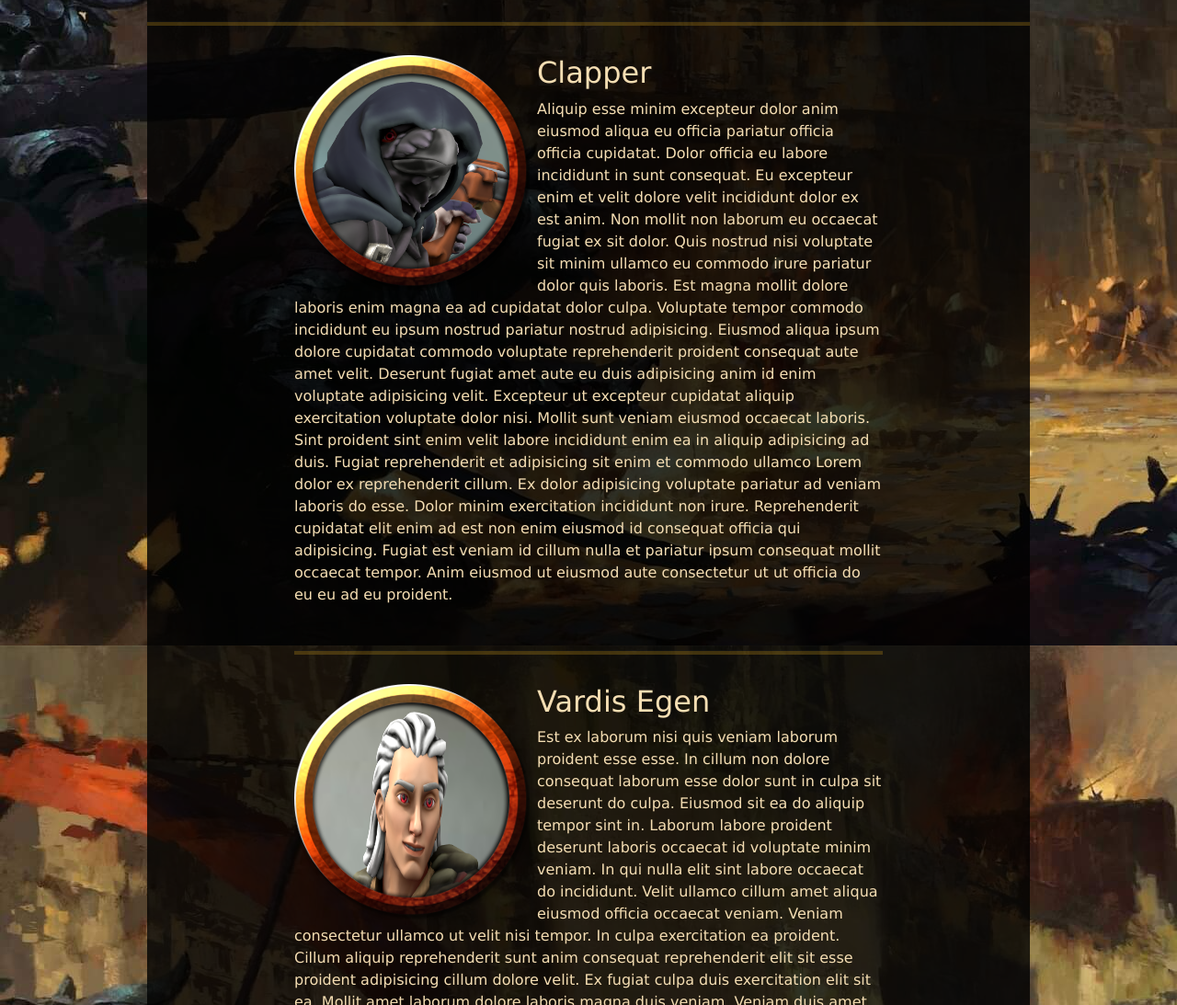
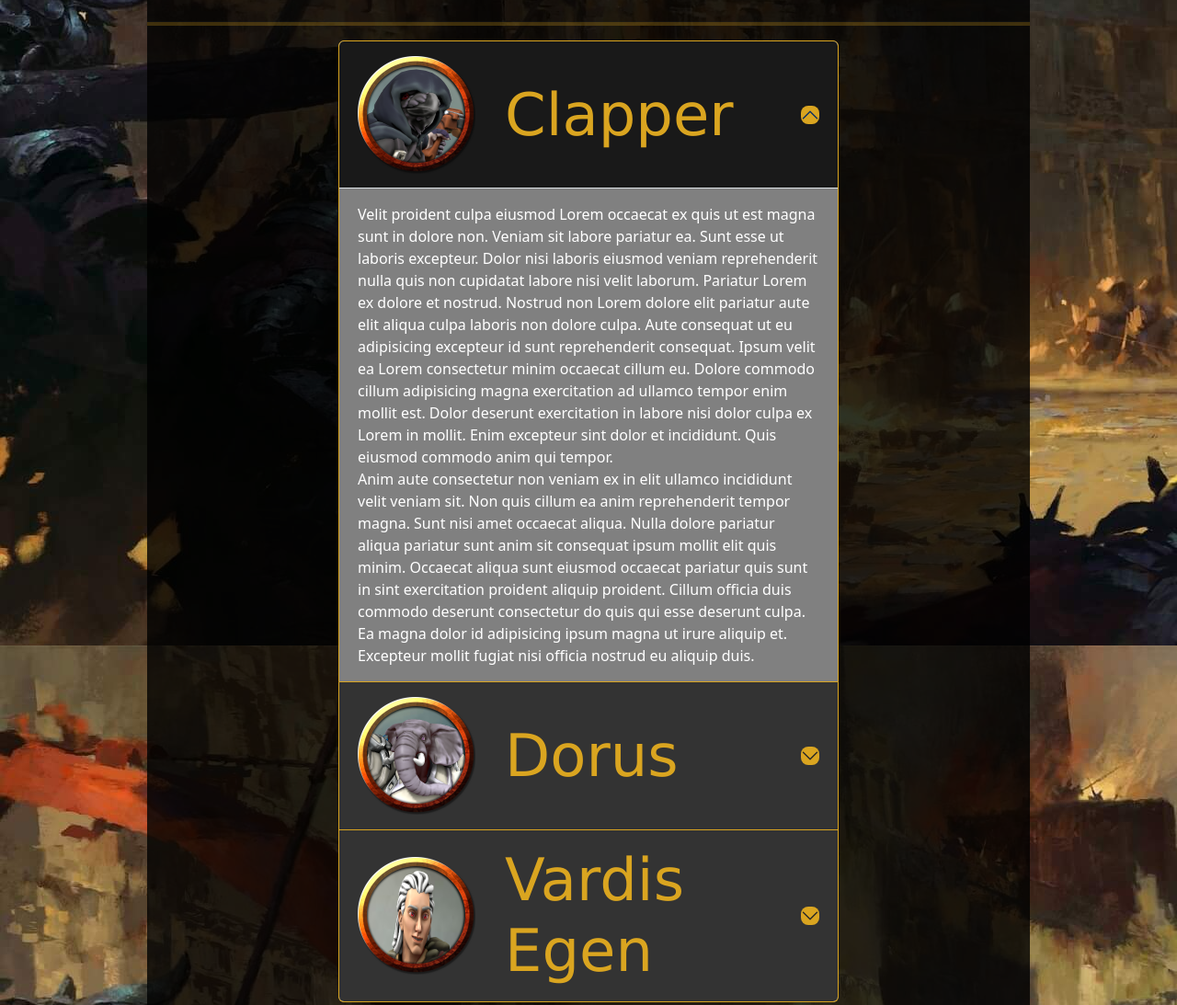
Before and after one commit to Agus-Natalio/proyecto-coder, a plain HTML site: page vistas/pjs.html in a window 1280 px wide. Shown: the part 868-1961 px from the top of the page at 92% size. Drawn offline with nearby package versions, Linux system fonts and the light colour scheme.

Commit message:
cambios a la vista de pjs (html y css)

```diff
--- a/css/estilos.css
+++ b/css/estilos.css
@@ -187,6 +187,46 @@ hr {
     font-family: 'Gill Sans', 'Gill Sans MT', Calibri, 'Trebuchet MS', sans-serif;
     font-size: 1.2rem;
     padding-right: 0.5rem;
+}
+
+.accordion-item {
+    margin: 0 13rem;
+    border-color: goldenrod;
+}
+
+.accordion-button {
+    background-color: rgba(0,0,0,0.8);
+    border-color: goldenrod;
+}
+
+.accordion-button p {
+    margin: 0;
+    color: goldenrod;
+    font-size: 4rem;
+    padding-left: 2rem;
+    font-family:'Lucida Sans', 'Lucida Sans Regular', 'Lucida Grande', 'Lucida Sans Unicode', Geneva, Verdana, sans-serif;
+}
+
+.accordion-button:not(.collapsed) {
+    background-color: rgba(0,0,0,0.9);
+}
+
+.accordion-button::after {
+    background-color: goldenrod;
+    border-radius: 0.5rem;
+}
+
+.accordion-button:focus {
+    box-shadow: none;
+}
+
+.accordion img {
+    width: 8rem;
+}
+
+.accordion-body {
+    color: white;
+    background-color: gray;
 }
 
 .main__side__pjs__char {
--- a/vistas/pjs.html
+++ b/vistas/pjs.html
@@ -57,51 +57,66 @@
             </div>
         </section>
         <hr>
-        <section class="main__side__pjs">
-            <div class="main__side__pjs__char">
-                <div class="main__side__pjs__char__bio">
-                    <img class="main__side__pjs__char__img" src="../img/token_clapper.png" alt="clapper">
-                    <h2>Clapper</h2>
-                    <p>
-                        Aliquip esse minim excepteur dolor anim eiusmod aliqua eu officia pariatur officia officia cupidatat. Dolor officia eu labore incididunt in sunt consequat. Eu excepteur enim et velit dolore velit incididunt dolor ex est anim.
+        <section class="main__pjs">
+            <div class="accordion" id="accordionPanelsStayOpenExample">
+                <div class="accordion-item">
+                  <h2 class="accordion-header" id="panelsStayOpen-headingOne">
+                    <button class="accordion-button" type="button" data-bs-toggle="collapse" data-bs-target="#panelsStayOpen-collapseOne" aria-expanded="true" aria-controls="panelsStayOpen-collapseOne">
+                      <img src="../img/token_clapper.png" alt="Clapper">
+                      <p>Clapper</p>
+                    </button>
+                  </h2>
+                  <div id="panelsStayOpen-collapseOne" class="accordion-collapse collapse show" aria-labelledby="panelsStayOpen-headingOne">
+                    <div class="accordion-body">
+                        Velit proident culpa eiusmod Lorem occaecat ex quis ut est magna sunt in dolore non. Veniam sit labore pariatur ea. Sunt esse ut laboris excepteur. Dolor nisi laboris eiusmod veniam reprehenderit nulla quis non cupidatat labore nisi velit laborum. Pariatur Lorem ex dolore et nostrud. Nostrud non Lorem dolore elit pariatur aute elit aliqua culpa laboris non dolore culpa. Aute consequat ut eu adipisicing excepteur id sunt reprehenderit consequat.
 
-                        Non mollit non laborum eu occaecat fugiat ex sit dolor. Quis nostrud nisi voluptate sit minim ullamco eu commodo irure pariatur dolor quis laboris. Est magna mollit dolore laboris enim magna ea ad cupidatat dolor culpa. Voluptate tempor commodo incididunt eu ipsum nostrud pariatur nostrud adipisicing.
+                        Ipsum velit ea Lorem consectetur minim occaecat cillum eu. Dolore commodo cillum adipisicing magna exercitation ad ullamco tempor enim mollit est. Dolor deserunt exercitation in labore nisi dolor culpa ex Lorem in mollit. Enim excepteur sint dolor et incididunt. Quis eiusmod commodo anim qui tempor. <br>
 
-                        Eiusmod aliqua ipsum dolore cupidatat commodo voluptate reprehenderit proident consequat aute amet velit. Deserunt fugiat amet aute eu duis adipisicing anim id enim voluptate adipisicing velit. Excepteur ut excepteur cupidatat aliquip exercitation voluptate dolor nisi. Mollit sunt veniam eiusmod occaecat laboris. Sint proident sint enim velit labore incididunt enim ea in aliquip adipisicing ad duis. Fugiat reprehenderit et adipisicing sit enim et commodo ullamco Lorem dolor ex reprehenderit cillum.
+                        Anim aute consectetur non veniam ex in elit ullamco incididunt velit veniam sit. Non quis cillum ea anim reprehenderit tempor magna. Sunt nisi amet occaecat aliqua. Nulla dolore pariatur aliqua pariatur sunt anim sit consequat ipsum mollit elit quis minim. Occaecat aliqua sunt eiusmod occaecat pariatur quis sunt in sint exercitation proident aliquip proident.
 
-                        Ex dolor adipisicing voluptate pariatur ad veniam laboris do esse. Dolor minim exercitation incididunt non irure. Reprehenderit cupidatat elit enim ad est non enim eiusmod id consequat officia qui adipisicing. Fugiat est veniam id cillum nulla et pariatur ipsum consequat mollit occaecat tempor. Anim eiusmod ut eiusmod aute consectetur ut ut officia do eu eu ad eu proident.
-                    </p>
+                        Cillum officia duis commodo deserunt consectetur do quis qui esse deserunt culpa. Ea magna dolor id adipisicing ipsum magna ut irure aliquip et. Excepteur mollit fugiat nisi officia nostrud eu aliquip duis.
+                    </div>
+                  </div>
                 </div>
-                <hr>
-                <div class="main__side__pjs__char__bio">
-                    <img class="main__side__pjs__char__img" src="../img/token_vardis.png" alt="vardis">
-                    <h2>Vardis Egen</h2>
-                    <p>
+                <div class="accordion-item">
+                  <h2 class="accordion-header" id="panelsStayOpen-headingTwo">
+                    <button class="accordion-button collapsed" type="button" data-bs-toggle="collapse" data-bs-target="#panelsStayOpen-collapseTwo" aria-expanded="false" aria-controls="panelsStayOpen-collapseTwo">
+                      <img src="../img/token_dorus.png" alt="Dorus">
+                      <p>Dorus</p>
+                    </button>
+                  </h2>
+                  <div id="panelsStayOpen-collapseTwo" class="accordion-collapse collapse" aria-labelledby="panelsStayOpen-headingTwo">
+                    <div class="accordion-body">
                         Est ex laborum nisi quis veniam laborum proident esse esse. In cillum non dolore consequat laborum esse dolor sunt in culpa sit deserunt do culpa. Eiusmod sit ea do aliquip tempor sint in. Laborum labore proident deserunt laboris occaecat id voluptate minim veniam. In qui nulla elit sint labore occaecat do incididunt. Velit ullamco cillum amet aliqua eiusmod officia occaecat veniam.
 
-                        Veniam consectetur ullamco ut velit nisi tempor. In culpa exercitation ea proident. Cillum aliquip reprehenderit sunt anim consequat reprehenderit elit sit esse proident adipisicing cillum dolore velit. Ex fugiat culpa duis exercitation elit sit ea. Mollit amet laborum dolore laboris magna duis veniam. Veniam duis amet elit dolor reprehenderit irure occaecat. Reprehenderit ad adipisicing exercitation id in culpa minim.
+                        Veniam consectetur ullamco ut velit nisi tempor. In culpa exercitation ea proident. Cillum aliquip reprehenderit sunt anim consequat reprehenderit elit sit esse proident adipisicing cillum dolore velit. Ex fugiat culpa duis exercitation elit sit ea. Mollit amet laborum dolore laboris magna duis veniam. Veniam duis amet elit dolor reprehenderit irure occaecat. Reprehenderit ad adipisicing exercitation id in culpa minim.<br>
 
-                        Anim do ullamco est laboris esse aliqua in eiusmod aute laborum in nisi ea ex. Non sunt proident elit ad occaecat aliquip veniam. Minim tempor esse mollit adipisicing pariatur duis. Enim consequat reprehenderit ullamco Lorem in.
+                        Anim do ullamco est laboris esse aliqua in eiusmod aute laborum in nisi ea ex. Non sunt proident elit ad occaecat aliquip veniam. Minim tempor esse mollit adipisicing pariatur duis. Enim consequat reprehenderit ullamco Lorem in. <br>
 
                         Reprehenderit ea id labore excepteur qui do deserunt reprehenderit in quis voluptate. Magna qui aliqua sit culpa culpa officia velit dolore. Nisi nisi Lorem quis sint ipsum cillum reprehenderit velit officia. Est ut exercitation voluptate et ut nisi adipisicing officia officia. Et proident cillum reprehenderit ut proident commodo dolore occaecat adipisicing dolore cupidatat dolore.
-                    </p>
+                    </div>
+                  </div>
                 </div>
-                <hr>
-                <div class="main__side__pjs__char__bio">
-                    <img class="main__side__pjs__char__img" src="../img/token_dorus.png" alt="dorus">
-                    <h2>Dorus</h2>
-                    <p>
-                        Tempor cillum nulla veniam velit irure. In aliquip id cupidatat anim deserunt cillum dolor do consectetur dolore nisi culpa. Mollit laboris sint irure deserunt magna sint excepteur id tempor excepteur ullamco consequat proident. Excepteur cupidatat do et incididunt. Aute quis aliquip minim id ex et velit labore adipisicing. Adipisicing occaecat ex adipisicing nisi exercitation. Labore ad esse minim minim duis excepteur consequat.
+                <div class="accordion-item">
+                  <h2 class="accordion-header" id="panelsStayOpen-headingThree">
+                    <button class="accordion-button collapsed" type="button" data-bs-toggle="collapse" data-bs-target="#panelsStayOpen-collapseThree" aria-expanded="false" aria-controls="panelsStayOpen-collapseThree">
+                      <img src="../img/token_vardis.png" alt="Vardis">
+                      <p>Vardis Egen</p>
+                    </button>
+                  </h2>
+                  <div id="panelsStayOpen-collapseThree" class="accordion-collapse collapse" aria-labelledby="panelsStayOpen-headingThree">
+                    <div class="accordion-body">
+                        Tempor cillum nulla veniam velit irure. In aliquip id cupidatat anim deserunt cillum dolor do consectetur dolore nisi culpa. Mollit laboris sint irure deserunt magna sint excepteur id tempor excepteur ullamco consequat proident. Excepteur cupidatat do et incididunt. Aute quis aliquip minim id ex et velit labore adipisicing. Adipisicing occaecat ex adipisicing nisi exercitation. Labore ad esse minim minim duis excepteur consequat.<br>
 
-                        Qui sint commodo reprehenderit reprehenderit duis reprehenderit enim pariatur amet qui deserunt est nostrud. Laboris consectetur exercitation fugiat sint. Laboris exercitation fugiat nulla et excepteur non dolor aliquip.
+                        Qui sint commodo reprehenderit reprehenderit duis reprehenderit enim pariatur amet qui deserunt est nostrud. Laboris consectetur exercitation fugiat sint. Laboris exercitation fugiat nulla et excepteur non dolor aliquip.<br>
 
-                        Do nostrud cillum elit cupidatat labore. Deserunt aute laboris sint labore consectetur mollit duis et. Dolore culpa cupidatat officia incididunt nostrud occaecat fugiat in amet voluptate reprehenderit cupidatat est. Ut do voluptate adipisicing irure officia. Exercitation duis nulla voluptate dolor magna eu.
+                        Do nostrud cillum elit cupidatat labore. Deserunt aute laboris sint labore consectetur mollit duis et. Dolore culpa cupidatat officia incididunt nostrud occaecat fugiat in amet voluptate reprehenderit cupidatat est. Ut do voluptate adipisicing irure officia. Exercitation duis nulla voluptate dolor magna eu.<br>
 
-                        Consectetur velit excepteur eiusmod duis tempor. Exercitation do veniam nostrud ullamco irure ullamco culpa aute nostrud. Laborum cillum laboris laborum eu ad cillum mollit dolor adipisicing officia occaecat. Ut laboris nisi nisi magna in sit proident excepteur aliqua amet. Laborum laboris non irure commodo deserunt ad non proident adipisicing minim cillum.
-                    </p>
+                        Consectetur velit excepteur eiusmod duis tempor. Exercitation do veniam nostrud ullamco irure ullamco culpa aute nostrud. Laborum cillum laboris laborum eu ad cillum mollit dolor adipisicing officia occaecat. Ut laboris nisi nisi magna in sit proident excepteur aliqua amet. Laborum laboris non irure commodo deserunt ad non proident adipisicing minim cillum.<br>
+                    </div>
+                  </div>
                 </div>
-            </div>
-            <hr>
+              </div>
         </section>
         <button>
             <a href="#"><i class='bx bx-up-arrow-alt bx-lg bx-tada-hover'></i></a>
```
